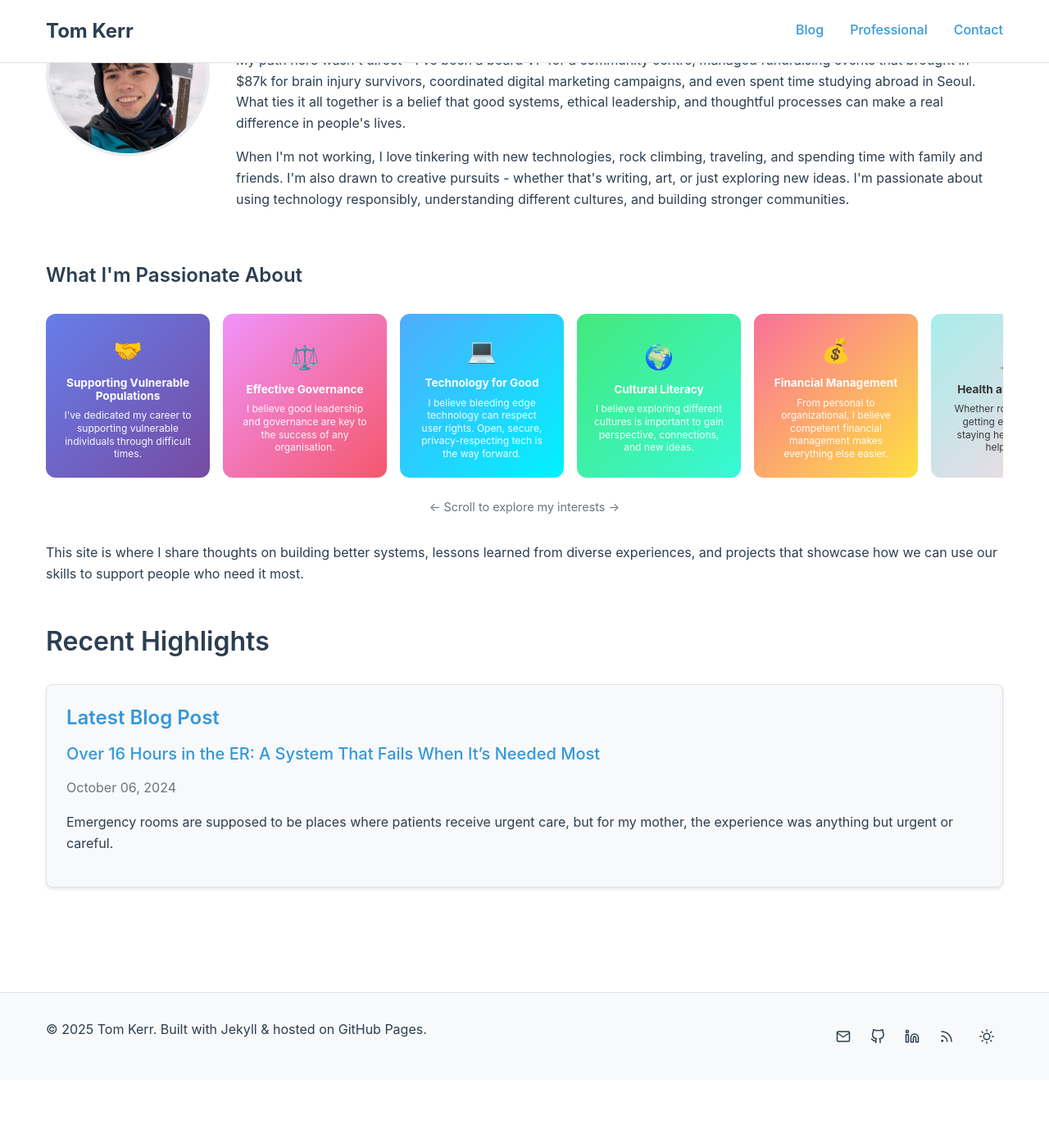
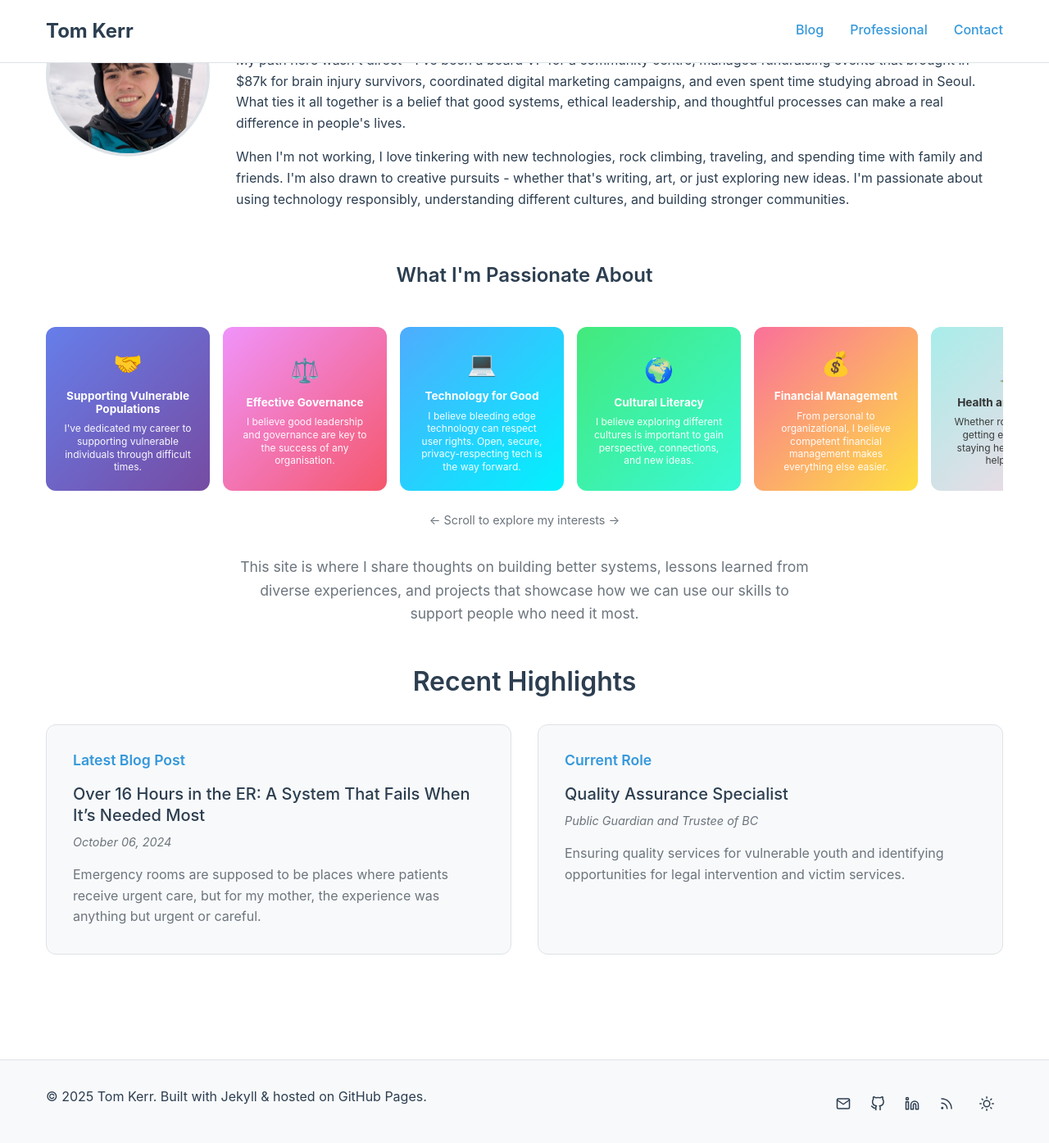
Before and after one commit to TDK250/Toms-Site, a Jekyll site: the page built from index.md, in a window 1280 px wide and 1400 px high, scrolled down 198 px. Shown: the top 1395 px of the window at 82% size. Built offline with Jekyll 4.4.1, drawn with Linux system fonts in a browser that asks for light colours; before the commit the page ends 1516 px from its top, so only the background shows below that; part of the change alters nothing that is shown.

Commit message:
Update index.md

```diff
--- a/index.md
+++ b/index.md
@@ -3,12 +3,106 @@ layout: default
 title: Home
 ---
 
+<section class="hero-section">
+  <div class="hero-content">
+    <img src="{{ site.baseurl }}/assets/images/PXL_20241224_214716982.NIGHT.jpg"
+         alt="Profile Picture"
+         class="profile-image">
+    <div class="hero-text">
+      <h2>About Me</h2>
+      <p>I'm a commerce grad who's found my calling working with organizations that support vulnerable people. Currently, I'm a Quality Assurance Specialist with the Public Guardian and Trustee, where I help ensure young people in difficult situations get the support they need.</p>
+
+      <p>My path here wasn't direct - I've been a board VP for a community centre, managed fundraising events that brought in $87k for brain injury survivors, coordinated digital marketing campaigns, and even spent time studying abroad in Seoul. What ties it all together is a belief that good systems, ethical leadership, and thoughtful processes can make a real difference in people's lives.</p>
+
+      <p>When I'm not working, I love tinkering with new technologies, rock climbing, traveling, and spending time with family and friends. I'm also drawn to creative pursuits - whether that's writing, art, or just exploring new ideas. I'm passionate about using technology responsibly, understanding different cultures, and building stronger communities.</p>
+    </div>
+  </div>
+</section>
+
+<section class="interests-section">
+  <h3>What I'm Passionate About</h3>
+  <div class="interests-container">
+    <div class="interests-scroll">
+
+      <div class="interest-card vulnerable">
+        <span class="interest-icon">🤝</span>
+        <div class="interest-title">Supporting Vulnerable Populations</div>
+        <div class="interest-desc">I've dedicated my career to supporting vulnerable individuals through difficult times.</div>
+      </div>
+
+      <div class="interest-card governance">
+        <span class="interest-icon">⚖️</span>
+        <div class="interest-title">Effective Governance</div>
+        <div class="interest-desc">I believe good leadership and governance are key to the success of any organisation.</div>
+      </div>
+
+      <div class="interest-card technology">
+        <span class="interest-icon">💻</span>
+        <div class="interest-title">Technology for Good</div>
+        <div class="interest-desc">I believe bleeding edge technology can respect user rights. Open, secure, privacy-respecting tech is the way forward.</div>
+      </div>
+
+      <div class="interest-card cultural">
+        <span class="interest-icon">🌍</span>
+        <div class="interest-title">Cultural Literacy</div>
+        <div class="interest-desc">I believe exploring different cultures is important to gain perspective, connections, and new ideas.</div>
+      </div>
+
+      <div class="interest-card financial">
+        <span class="interest-icon">💰</span>
+        <div class="interest-title">Financial Management</div>
+        <div class="interest-desc">From personal to organizational, I believe competent financial management makes everything else easier.</div>
+      </div>
+
+      <div class="interest-card wellness">
+        <span class="interest-icon">🏔️</span>
+        <div class="interest-title">Health and Wellness</div>
+        <div class="interest-desc">Whether rock climbing or getting enough sleep, staying healthy helps us help others.</div>
+      </div>
+
+    </div>
+    <div class="scroll-hint">← Scroll to explore my interests →</div>
+  </div>
+
+  <p class="site-description">This site is where I share thoughts on building better systems, lessons learned from diverse experiences, and projects that showcase how we can use our skills to support people who need it most.</p>
+</section>
+
+<section class="highlights-section">
+  <h2>Recent Highlights</h2>
+  <div class="highlights-grid">
+
+    <div class="highlight-card">
+      <h3>Latest Blog Post</h3>
+      {% assign latest_post = site.posts.first %}
+      {% if latest_post %}
+        <h4><a href="{{ latest_post.url }}">{{ latest_post.title }}</a></h4>
+        <p class="highlight-date">{{ latest_post.date | date: "%B %d, %Y" }}</p>
+        <p>{{ latest_post.excerpt | strip_html | truncatewords: 25 }}</p>
+      {% else %}
+        <p class="coming-soon-text">Coming soon: insights on government QA, board governance, and lessons learned from diverse leadership roles.</p>
+      {% endif %}
+    </div>
+
+    <div class="highlight-card">
+      <h3>Current Role</h3>
+      <h4>Quality Assurance Specialist</h4>
+      <p class="highlight-date">Public Guardian and Trustee of BC</p>
+      <p>Ensuring quality services for vulnerable youth and identifying opportunities for legal intervention and victim services.</p>
+    </div>
+
+  </div>
+</section>
+
 <style>
+/* Home Page Styles */
 .hero-section {
+  margin-bottom: 3rem;
+}
+
+.hero-content {
   display: flex;
   align-items: center;
   gap: 2rem;
-  margin-bottom: 2rem;
   flex-wrap: wrap;
 }
 
@@ -17,18 +111,41 @@ title: Home
   height: 200px;
   border-radius: 50%;
   object-fit: cover;
-  border: 4px solid #e9ecef;
+  border: 4px solid var(--border);
   transition: transform 0.3s ease, box-shadow 0.3s ease;
+  flex-shrink: 0;
 }
 
 .profile-image:hover {
   transform: scale(1.05);
-  box-shadow: 0 8px 25px rgba(0,0,0,0.15);
+  box-shadow: 0 8px 25px var(--shadow-hover);
 }
 
 .hero-text {
   flex: 1;
   min-width: 300px;
+}
+
+.hero-text h2 {
+  color: var(--text-primary);
+  margin-bottom: 1rem;
+}
+
+.hero-text p {
+  color: var(--text-primary);
+  line-height: 1.6;
+  margin-bottom: 1rem;
+}
+
+/* Interests Section */
+.interests-section {
+  margin: 3rem 0;
+}
+
+.interests-section h3 {
+  color: var(--text-primary);
+  margin-bottom: 1.5rem;
+  text-align: center;
 }
 
 .interests-container {
@@ -49,23 +166,22 @@ title: Home
 }
 
 .interests-scroll::-webkit-scrollbar-track {
-  background: #f1f1f1;
+  background: var(--bg-secondary);
   border-radius: 3px;
 }
 
 .interests-scroll::-webkit-scrollbar-thumb {
-  background: #c1c1c1;
+  background: var(--accent);
   border-radius: 3px;
 }
 
 .interests-scroll::-webkit-scrollbar-thumb:hover {
-  background: #a8a8a8;
+  background: var(--accent-hover);
 }
 
 .interest-card {
   width: 200px;
   height: 200px;
-  background: linear-gradient(135deg, #667eea 0%, #764ba2 100%);
   color: white;
   padding: 1.25rem;
   border-radius: 12px;
@@ -133,13 +249,92 @@ title: Home
 
 .scroll-hint {
   text-align: center;
-  color: #6c757d;
+  color: var(--text-secondary);
   font-size: 0.9rem;
   margin-top: 0.5rem;
 }
 
+.site-description {
+  text-align: center;
+  color: var(--text-secondary);
+  font-size: 1.1rem;
+  max-width: 700px;
+  margin: 2rem auto 0;
+  line-height: 1.6;
+}
+
+/* Highlights Section */
+.highlights-section {
+  margin: 3rem 0;
+}
+
+.highlights-section h2 {
+  color: var(--text-primary);
+  margin-bottom: 2rem;
+  text-align: center;
+}
+
+.highlights-grid {
+  display: grid;
+  grid-template-columns: repeat(auto-fit, minmax(300px, 1fr));
+  gap: 2rem;
+}
+
+.highlight-card {
+  background: var(--bg-secondary);
+  border: 1px solid var(--border);
+  border-radius: 0.75rem;
+  padding: 2rem;
+  transition: transform 0.3s ease, box-shadow 0.3s ease;
+}
+
+.highlight-card:hover {
+  transform: translateY(-4px);
+  box-shadow: 0 8px 25px var(--shadow-hover);
+}
+
+.highlight-card h3 {
+  color: var(--accent);
+  margin-bottom: 1rem;
+  font-size: 1.1rem;
+}
+
+.highlight-card h4 {
+  color: var(--text-primary);
+  margin-bottom: 0.5rem;
+}
+
+.highlight-card h4 a {
+  color: var(--text-primary);
+  text-decoration: none;
+  transition: color 0.2s ease;
+}
+
+.highlight-card h4 a:hover {
+  color: var(--accent);
+}
+
+.highlight-date {
+  color: var(--text-secondary);
+  font-size: 0.9rem;
+  margin-bottom: 1rem !important;
+  font-style: italic;
+}
+
+.highlight-card p {
+  color: var(--text-secondary);
+  line-height: 1.6;
+  margin-bottom: 0;
+}
+
+.coming-soon-text {
+  color: var(--text-secondary) !important;
+  font-style: italic;
+}
+
+/* Mobile responsive */
 @media (max-width: 768px) {
-  .hero-section {
+  .hero-content {
     flex-direction: column;
     text-align: center;
   }
@@ -162,9 +357,37 @@ title: Home
   .interest-desc {
     font-size: 0.7rem;
   }
+
+  .highlights-grid {
+    grid-template-columns: 1fr;
+    gap: 1rem;
+  }
+
+  .highlight-card {
+    padding: 1.5rem;
+  }
 }
 
-.fade-in {
+@media (max-width: 480px) {
+  .interest-card {
+    width: 160px;
+    height: 160px;
+    padding: 0.875rem;
+  }
+
+  .interest-title {
+    font-size: 0.75rem;
+  }
+
+  .interest-desc {
+    font-size: 0.65rem;
+  }
+}
+
+/* Smooth animations */
+.hero-section,
+.interests-section,
+.highlights-section {
   animation: fadeInUp 0.6s ease-out;
 }
 
@@ -180,89 +403,6 @@ title: Home
 }
 </style>
 
-<section class="content-section fade-in">
-  <div class="hero-section">
-    <img src="{{ site.baseurl }}/assets/images/PXL_20241224_214716982.NIGHT.jpg"
-         alt="Profile Picture"
-         class="profile-image">
-    <div class="hero-text">
-      <h2>About Me</h2>
-      <p>I'm a commerce grad who's found my calling working with organizations that support vulnerable people. Currently, I'm a Quality Assurance Specialist with the Public Guardian and Trustee, where I help ensure young people in difficult situations get the support they need.</p>
-
-      <p>My path here wasn't direct - I've been a board VP for a community centre, managed fundraising events that brought in $87k for brain injury survivors, coordinated digital marketing campaigns, and even spent time studying abroad in Seoul. What ties it all together is a belief that good systems, ethical leadership, and thoughtful processes can make a real difference in people's lives.</p>
-
-      <p>When I'm not working, I love tinkering with new technologies, rock climbing, traveling, and spending time with family and friends. I'm also drawn to creative pursuits - whether that's writing, art, or just exploring new ideas. I'm passionate about using technology responsibly, understanding different cultures, and building stronger communities.</p>
-    </div>
-  </div>
-</section>
-
-<section class="content-section">
-  <div class="interests-container">
-    <h3>What I'm Passionate About</h3>
-    <div class="interests-scroll">
-
-      <div class="interest-card vulnerable">
-        <span class="interest-icon">🤝</span>
-        <div class="interest-title">Supporting Vulnerable Populations</div>
-        <div class="interest-desc">I've dedicated my career to supporting vulnerable individuals through difficult times.</div>
-      </div>
-
-      <div class="interest-card governance">
-        <span class="interest-icon">⚖️</span>
-        <div class="interest-title">Effective Governance</div>
-        <div class="interest-desc">I believe good leadership and governance are key to the success of any organisation.</div>
-      </div>
-
-      <div class="interest-card technology">
-        <span class="interest-icon">💻</span>
-        <div class="interest-title">Technology for Good</div>
-        <div class="interest-desc">I believe bleeding edge technology can respect user rights. Open, secure, privacy-respecting tech is the way forward.</div>
-      </div>
-
-      <div class="interest-card cultural">
-        <span class="interest-icon">🌍</span>
-        <div class="interest-title">Cultural Literacy</div>
-        <div class="interest-desc">I believe exploring different cultures is important to gain perspective, connections, and new ideas.</div>
-      </div>
-
-      <div class="interest-card financial">
-        <span class="interest-icon">💰</span>
-        <div class="interest-title">Financial Management</div>
-        <div class="interest-desc">From personal to organizational, I believe competent financial management makes everything else easier.</div>
-      </div>
-
-      <div class="interest-card wellness">
-        <span class="interest-icon">🏔️</span>
-        <div class="interest-title">Health and Wellness</div>
-        <div class="interest-desc">Whether rock climbing or getting enough sleep, staying healthy helps us help others.</div>
-      </div>
-
-    </div>
-    <div class="scroll-hint">← Scroll to explore my interests →</div>
-  </div>
-
-  <p>This site is where I share thoughts on building better systems, lessons learned from diverse experiences, and projects that showcase how we can use our skills to support people who need it most.</p>
-</section>
-
-<section class="content-section">
-  <h2>Recent Highlights</h2>
-  <div class="section-grid">
-
-    <div class="card">
-      <h3>Latest Blog Post</h3>
-      {% assign latest_post = site.posts.first %}
-      {% if latest_post %}
-        <h4><a href="{{ latest_post.url }}">{{ latest_post.title }}</a></h4>
-        <p class="text-muted">{{ latest_post.date | date: "%B %d, %Y" }}</p>
-        <p>{{ latest_post.excerpt | strip_html | truncatewords: 25 }}</p>
-      {% else %}
-        <p class="text-muted">Coming soon: insights on government QA, board governance, and lessons learned from diverse leadership roles.</p>
-      {% endif %}
-    </div>
-
-  </div>
-</section>
-
 <script>
 // Add smooth scrolling behavior for the interests section
 document.addEventListener('DOMContentLoaded', function() {
@@ -270,7 +410,7 @@ document.addEventListener('DOMContentLoaded', function() {
 
   interestCards.forEach(card => {
     card.addEventListener('click', function() {
-      this.style.transform = 'scale(0.95)';
+      this.style.transform = 'scale(0.95) translateY(-5px)';
       setTimeout(() => {
         this.style.transform = '';
       }, 150);
```
